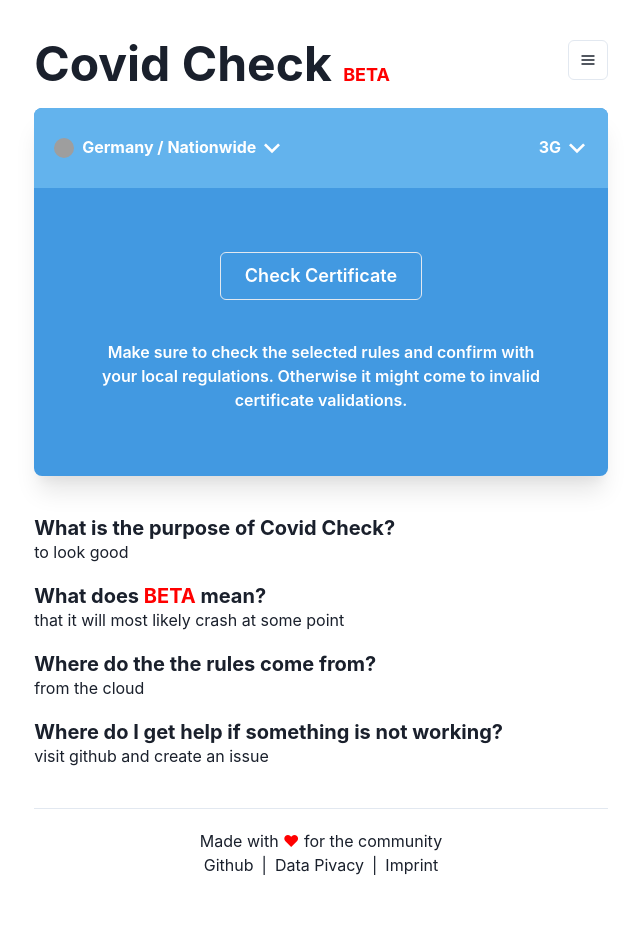
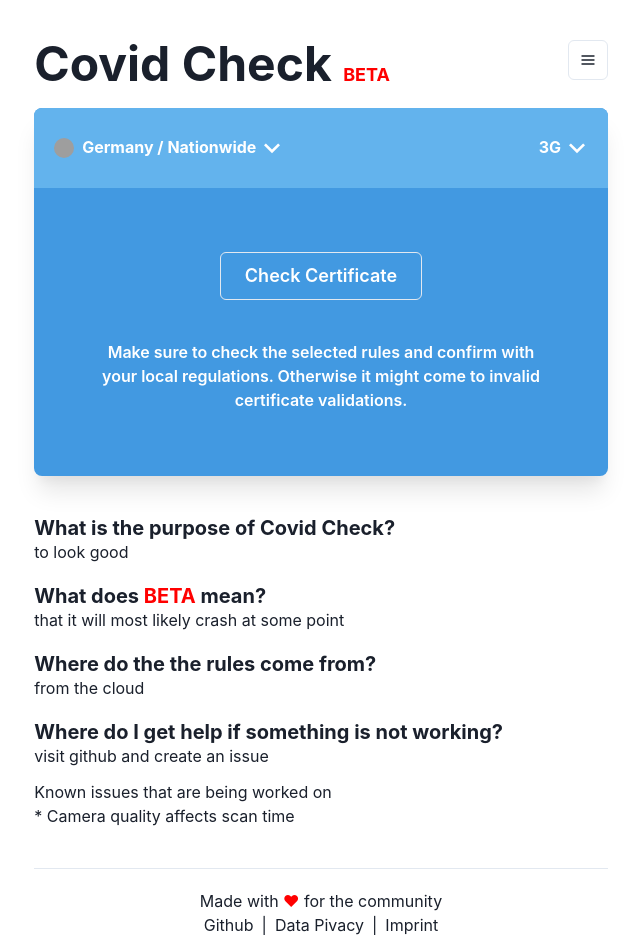
Before and after one commit to timokoenig/covid-validator, a Next.js app: page / in a window 1280 px wide. Shown: the top 952 px of the page, without its empty margins (319-959 px from the left). Built offline with nearby package versions, Linux system fonts and the light colour scheme; grey boxes are pictures that could not be loaded.

Commit message:
Update information text

```diff
--- a/components/information.tsx
+++ b/components/information.tsx
@@ -30,6 +30,10 @@ const Information = () => (
         Where do I get help if something is not working?
       </Heading>
       <Text>visit github and create an issue</Text>
+      <Box pt="3">
+        <Text>Known issues that are being worked on</Text>
+        <Text>* Camera quality affects scan time</Text>
+      </Box>
     </Box>
   </Box>
 )
```
